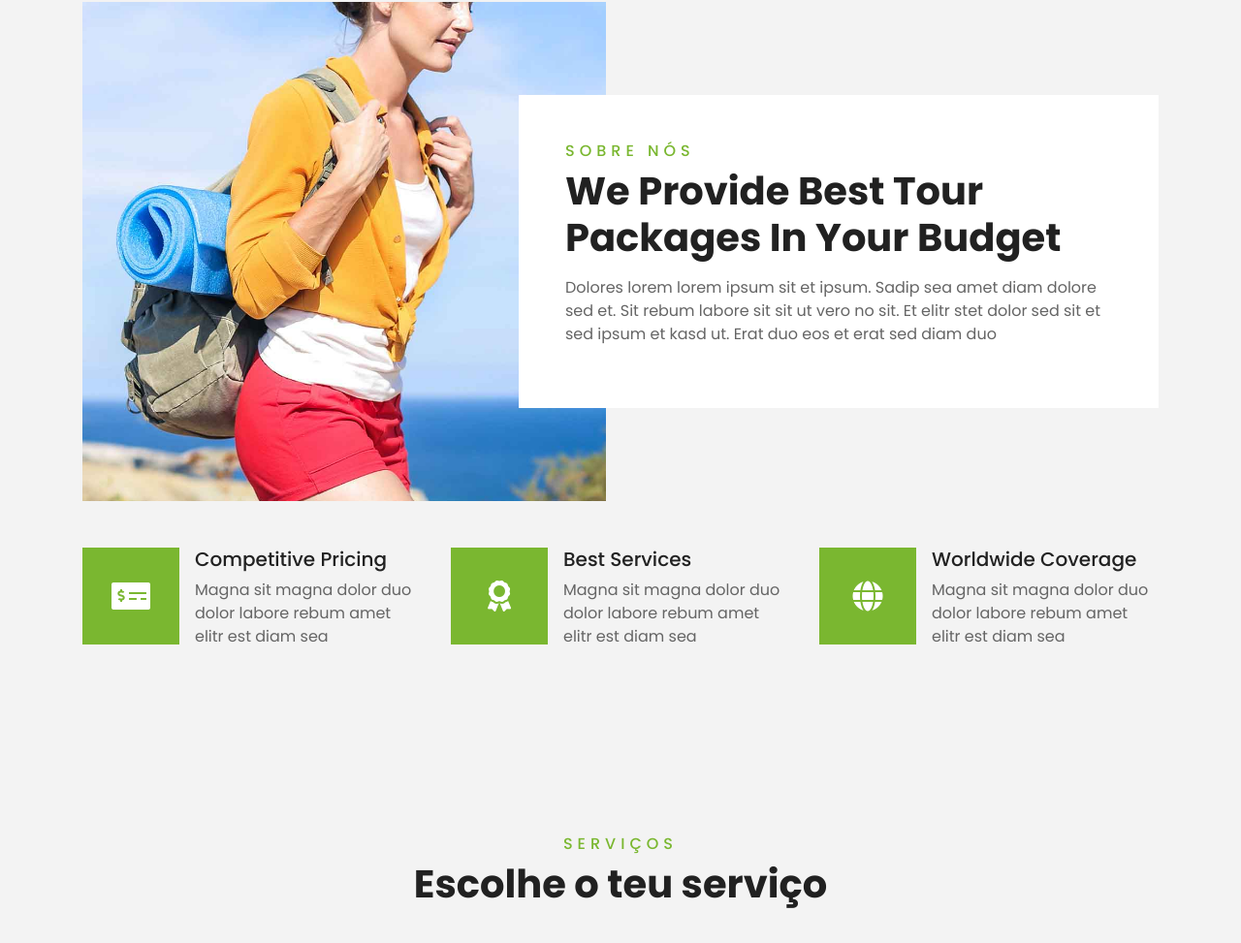
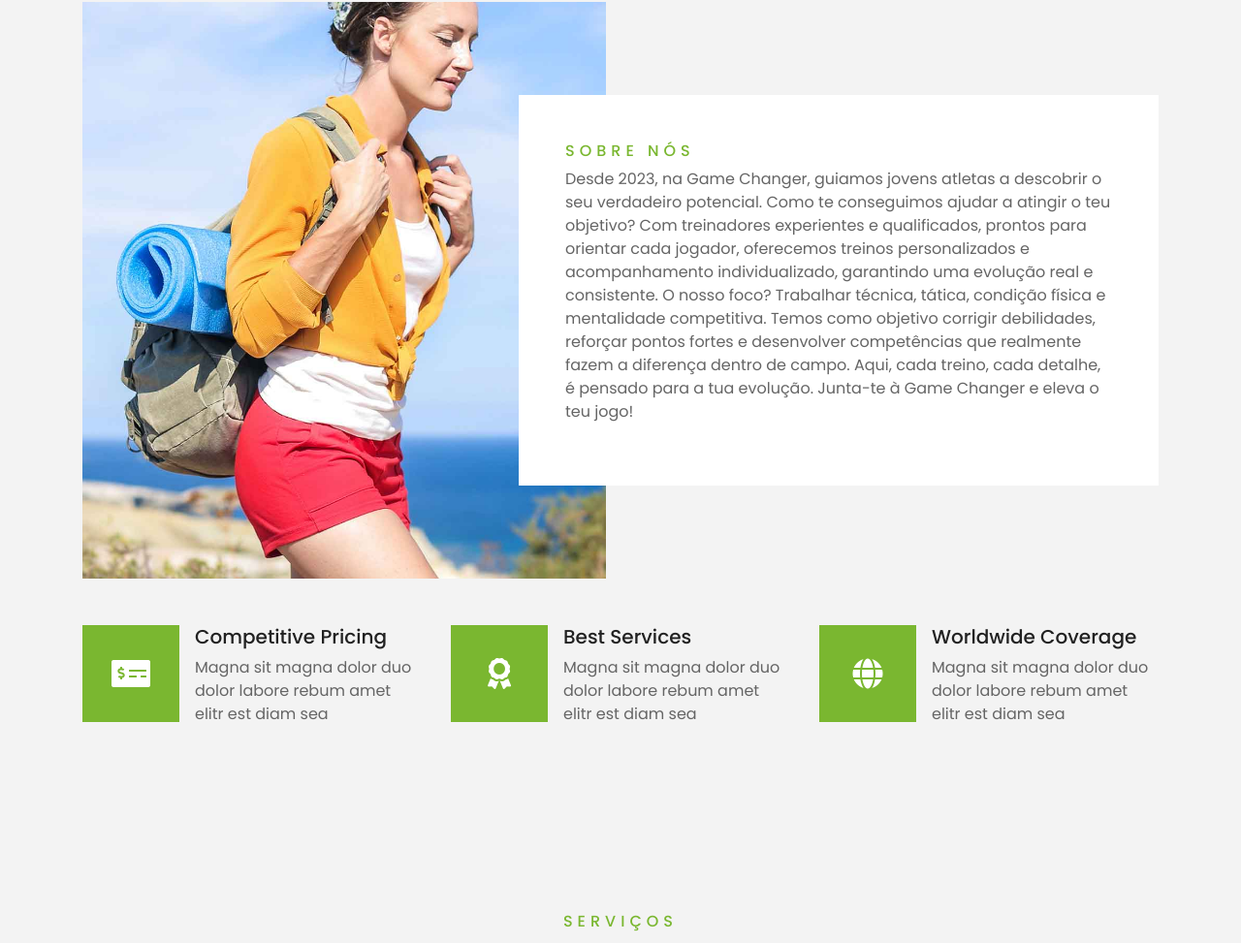
Before and after one commit to gamechanger-pt/web, a plain HTML site: page index.html in a window 1280 px wide. Shown: the part 832-1805 px from the top of the page at 97% size. Drawn offline with nearby package versions, Linux system fonts and the light colour scheme.

Commit message:
Update index.html

```diff
--- a/index.html
+++ b/index.html
@@ -128,8 +128,10 @@
                 <div class="col-lg-6 pt-5 pb-lg-5">
                     <div class="about-text bg-white p-4 p-lg-5 my-lg-5">
                         <h6 class="text-primary text-uppercase" style="letter-spacing: 5px;">Sobre Nós</h6>
-                        <h1 class="mb-3">We Provide Best Tour Packages In Your Budget</h1>
-                        <p>Dolores lorem lorem ipsum sit et ipsum. Sadip sea amet diam dolore sed et. Sit rebum labore sit sit ut vero no sit. Et elitr stet dolor sed sit et sed ipsum et kasd ut. Erat duo eos et erat sed diam duo</p>
+                        <p>Desde 2023, na Game Changer, guiamos jovens atletas a descobrir o seu verdadeiro potencial. Como te conseguimos ajudar a atingir o teu objetivo?
+Com treinadores experientes e qualificados, prontos para orientar cada jogador, oferecemos treinos personalizados e acompanhamento individualizado, garantindo uma evolução real e consistente.
+O nosso foco? Trabalhar técnica, tática, condição física e mentalidade competitiva. Temos como objetivo corrigir debilidades, reforçar pontos fortes e desenvolver competências que realmente fazem a diferença dentro de campo.
+Aqui, cada treino, cada detalhe, é pensado para a tua evolução. Junta-te à Game Changer e eleva o teu jogo!</p>
                     </div>
                 </div>
             </div>
```
